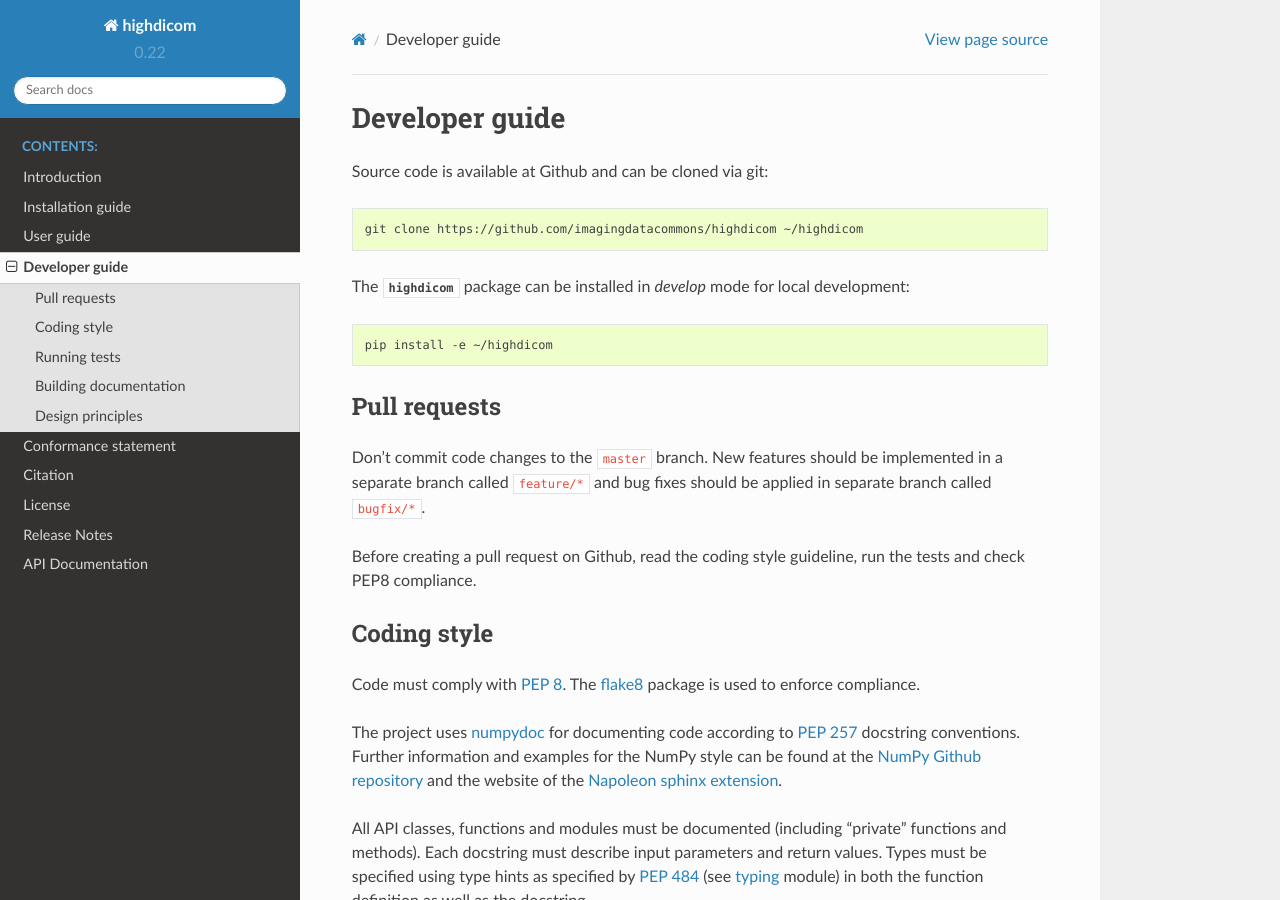
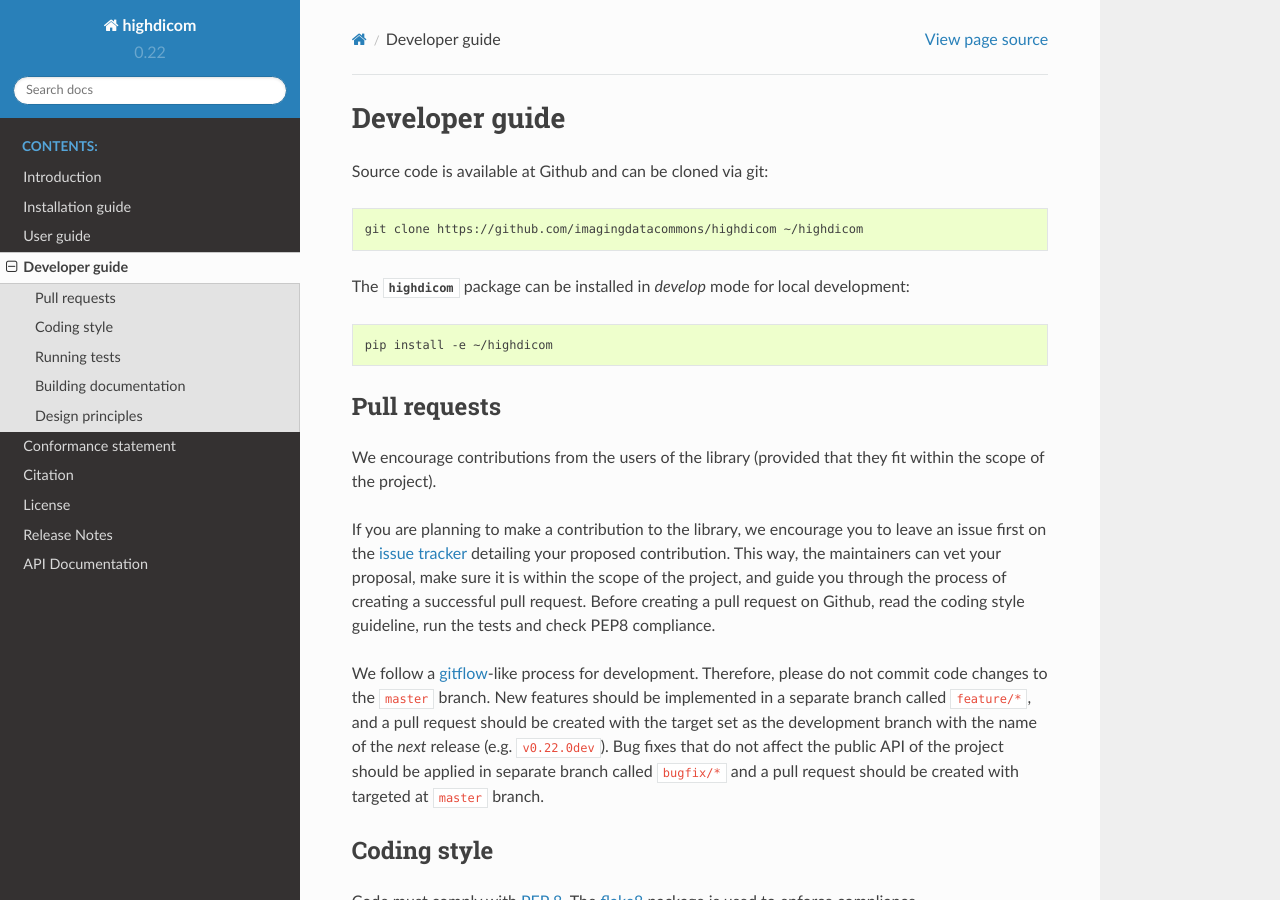
Before and after one commit to ImagingDataCommons/highdicom, a Sphinx documentation site: the page built from docs/development.rst, in a window 1280 px wide and 900 px high. Built offline with Sphinx 7.4.7 and the Read the Docs theme 2.0.0, drawn with Linux system fonts in a browser that asks for light colours.

Commit message:
Add gitflow section to the developer guide

```diff
--- a/docs/development.rst
+++ b/docs/development.rst
@@ -21,9 +21,16 @@ The :mod:`highdicom` package can be installed in *develop* mode for local develo
 Pull requests
 -------------
 
-Don't commit code changes to the ``master`` branch. New features should be implemented in a separate branch called ``feature/*`` and bug fixes should be applied in separate branch called ``bugfix/*``.
+We encourage contributions from the users of the library (provided that they fit within the scope of the project).
 
+If you are planning to make a contribution to the library, we encourage you to leave an issue first on the `issue tracker <https://github.com/ImagingDataCommons/higdicom/issues>`_ detailing your proposed contribution.
+This way, the maintainers can vet your proposal, make sure it is within the scope of the project, and guide you through the process of creating a successful pull request.
 Before creating a pull request on Github, read the coding style guideline, run the tests and check PEP8 compliance.
+
+We follow a `gitflow <https://nvie.com/posts/a-successful-git-branching-model/>`_-like process for development.
+Therefore, please do not commit code changes to the ``master`` branch.
+New features should be implemented in a separate branch called ``feature/*``, and a pull request should be created with the target set as the development branch with the name of the *next* release (e.g. ``v0.22.0dev``).
+Bug fixes that do not affect the public API of the project should be applied in separate branch called ``bugfix/*`` and a pull request should be created with targeted at ``master`` branch.
 
 .. _coding-style:
 
```
